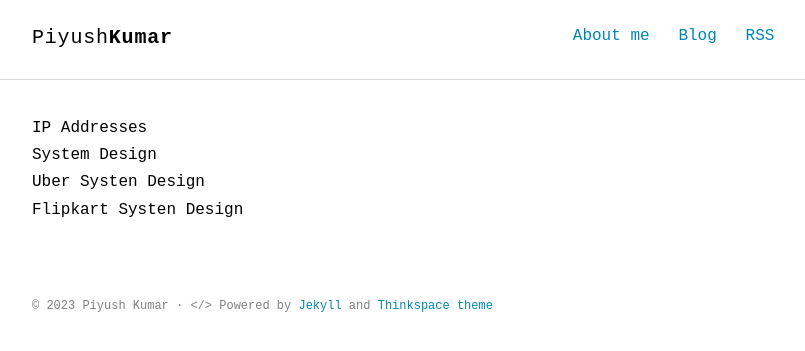
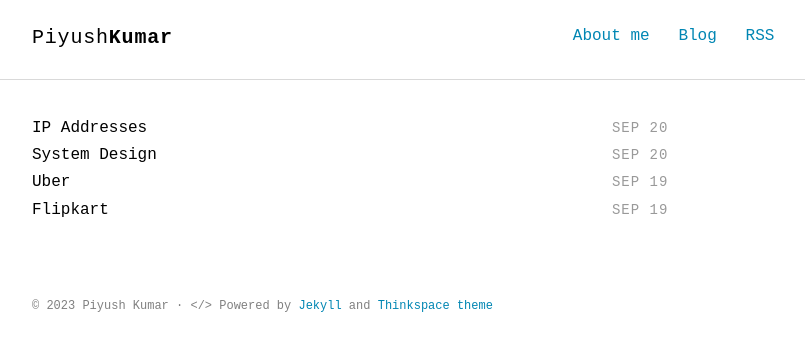
Before and after one commit to Pi-commits/pitech.github.io, a Jekyll site: the page built from blog/system_design.html, in a window 1280 px wide. Shown: the top 351 px of the page, without its empty margins (232-1037 px from the left). Built offline with Jekyll 4.4.1, drawn with Linux system fonts in a browser that asks for light colours; some web fonts are replaced.

Commit message:
date added in list

```diff
--- a/_posts/2023-09-19-uber-system-design.markdown
+++ b/_posts/2023-09-19-uber-system-design.markdown
@@ -1,6 +1,6 @@
 ---
 layout: post
-title: "Uber Systen Design"
+title: "Uber"
 description: "Includes HLD + LLD + DB Schema + Requests"
 comments: true
 keywords: "uber, system design"
--- a/_posts/2023-09-20-flipkart-system-design.markdown
+++ b/_posts/2023-09-20-flipkart-system-design.markdown
@@ -1,6 +1,6 @@
 ---
 layout: post
-title: "Flipkart Systen Design"
+title: "Flipkart"
 description: "Includes HLD + LLD + DB Schema + Requests"
 comments: true
 keywords: "flipkart, system design"
--- a/blog/system_design.html
+++ b/blog/system_design.html
@@ -11,6 +11,7 @@ permalink: /system-design
     {% for post in posts %}
       <article class="post-item">
         <div class="article-title">
+          <span class="post-meta date-label">{{ post.date | date: "%b %d" }}</span>
           <a class="post-link" href="{{ post.url | prepend: site.url }}">
             {{ post.title }}
           </a>
--- a/blog/tool_and_library.html
+++ b/blog/tool_and_library.html
@@ -11,6 +11,7 @@ permalink: /tool-and-library
     {% for post in posts %}
       <article class="post-item">
         <div class="article-title">
+          <span class="post-meta date-label">{{ post.date | date: "%b %d" }}</span>
           <a class="post-link" href="{{ post.url | prepend: site.url }}">
             {{ post.title }}
           </a>
```
